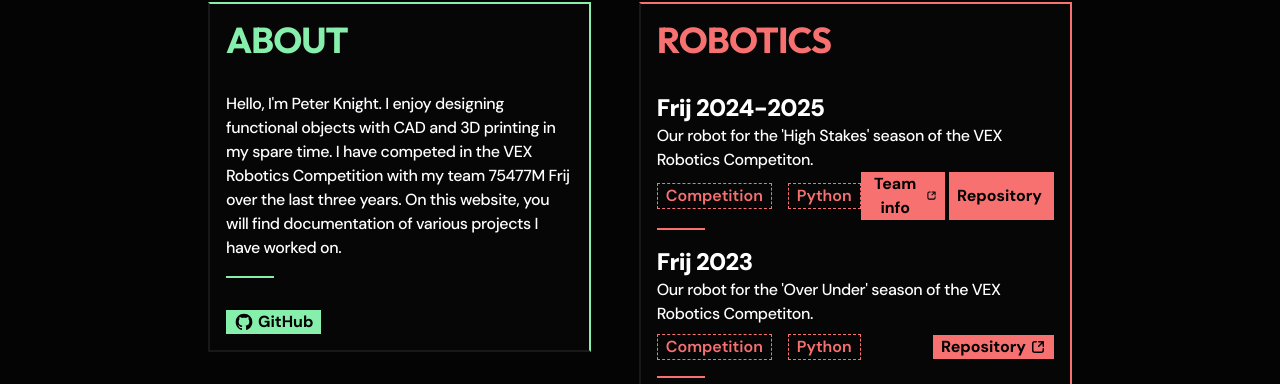
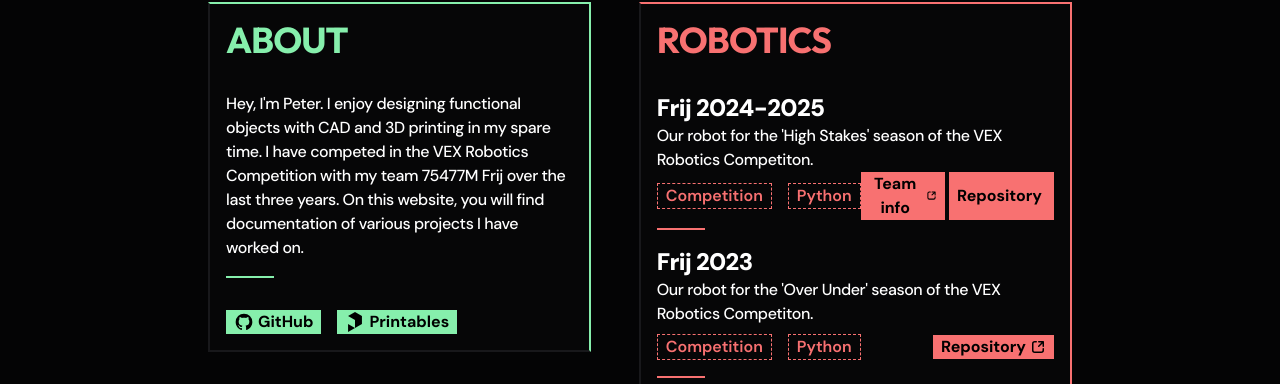
Before and after one commit to peterdev22/peterkni.com, a SvelteKit app: page / in a window 1280 px wide. Shown: the part 650-1034 px from the top of the page. Built offline with nearby package versions, Linux system fonts and the light colour scheme.

Commit message:
Printables button

```diff
--- a/src/routes/+page.svelte
+++ b/src/routes/+page.svelte
@@ -162,25 +162,39 @@
         </h2>
         <div class="flex flex-col">
           <p class="text-white font-medium tracking-tight max-w-[40rem]">
-            Hello, I'm Peter Knight. I enjoy designing functional objects with
+            Hey, I'm Peter. I enjoy designing functional objects with
             CAD and 3D printing in my spare time. I have competed in the VEX
             Robotics Competition with my team 75477M Frij over the last three
             years. On this website, you will find documentation of various
             projects I have worked on.
           </p>
           <div class="w-12 h-0.5 bg-green-300 my-4"></div>
+          <div class="flex gap-4">
             <a
               href="https://github.com/peterdev22"
               target="_blank"
-            class="select-none items-center font-bold mt-4 hover:bg-white active:scale-95 px-2 text-black transition-all flex gap-1 w-24 lg:w-fit bg-green-300"
+              class="select-none items-center font-bold mt-4 hover:bg-white active:scale-95 px-2 text-black transition-all  flex gap-1 w-24 lg:w-fit bg-green-300"
             >
               <img
                 src="/assets/symbols/github_black.svg"
                 alt="Black GitHub logo."
-              class="h-5 text-black font-normal truncate italic text-xs"
+                class="h-5 text-black font-normal italic text-xs"
               />
               GitHub
             </a>
+            <a
+              href="https://www.printables.com/@Peter_2926191"
+              target="_blank"
+              class="select-none items-center font-bold mt-4 hover:bg-white active:scale-95 px-2 text-black transition-all  flex gap-1 w-30 lg:w-fit bg-green-300"
+            >
+              <img
+                src="/assets/symbols/printables_black.svg"
+                alt="Black Printables logo."
+                class="h-5 text-black font-normal italic text-xs"
+              />
+              Printables
+            </a>
+          </div>
         </div>
       </div>
     </section>
```
Also changed, not shown: static/assets/symbols/printables_black.svg (added). Lines whose indentation alone changed are shown as unchanged.
